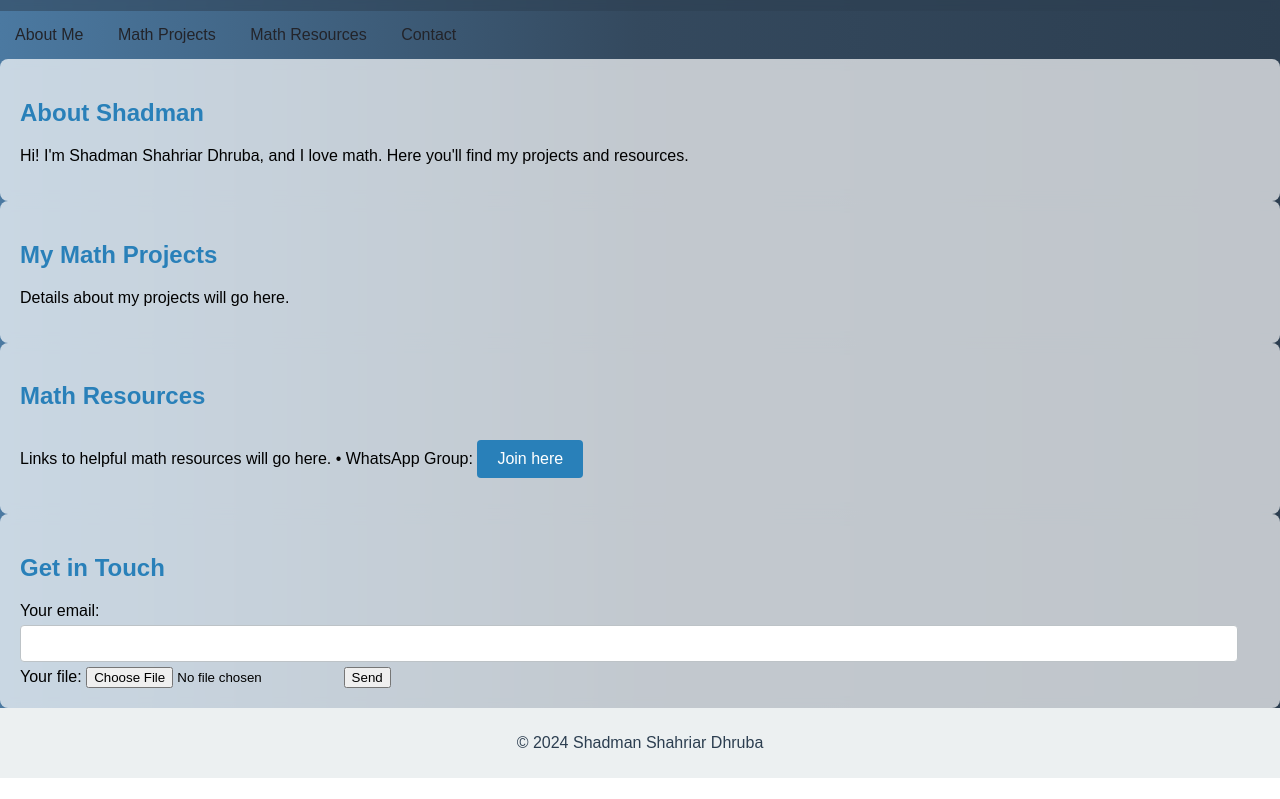
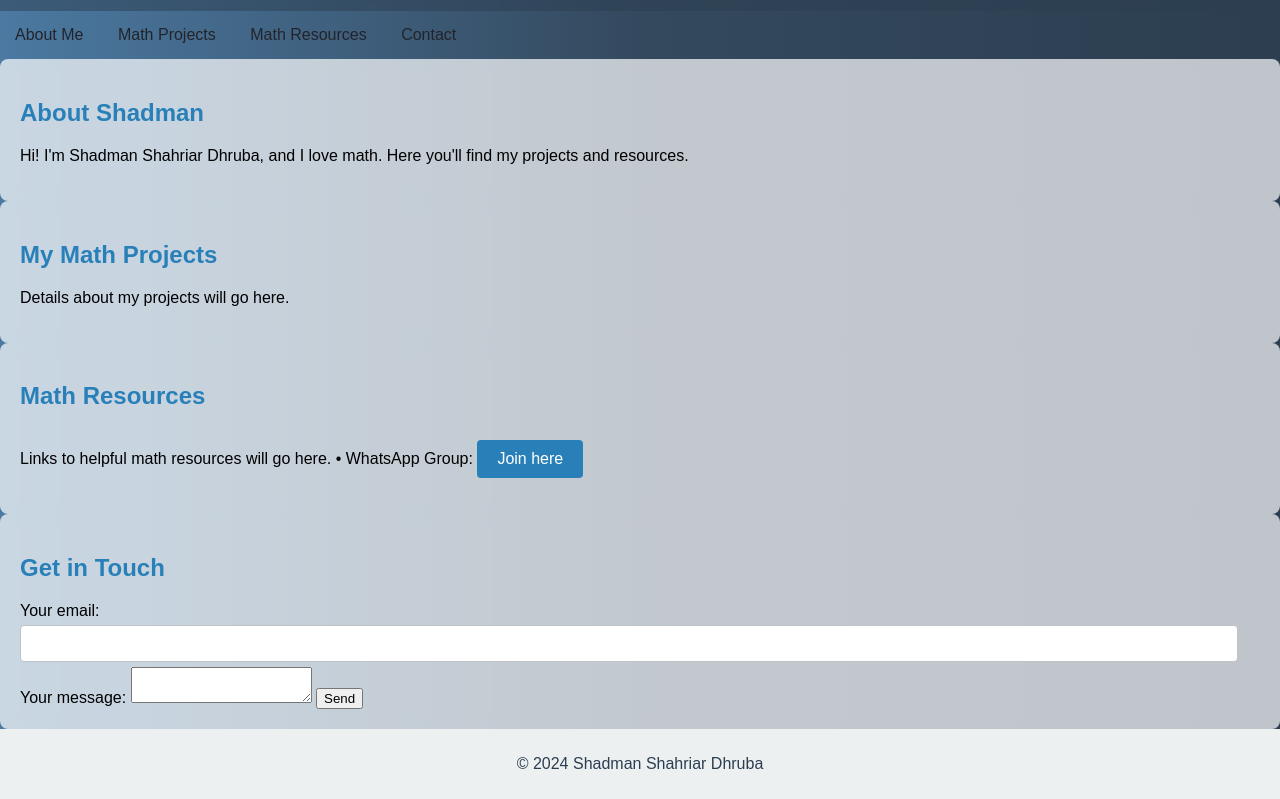
Before and after one commit to ssdhruba/dhrubainfo, a plain HTML site: page index.html in a window 1280 px wide. Shown: the part 89-888 px from the top of the page. Before the commit the page ends 867 px from the top, so only its background shows below. Drawn offline with Linux system fonts and the light colour scheme.

Commit message:
Update index.html
Signed-off-by: ssdhruba <shadmanshahriarforai7@gmail.com>

```diff
--- a/index.html
+++ b/index.html
@@ -110,17 +110,19 @@
         <h2>Get in Touch</h2>
         <!-- modify this form HTML and place wherever you want your form -->
 <!-- modify this form HTML and place wherever you want your form -->
-<form action="https://formspree.io/f/mldejpdj"
+<form
+  action="https://formspree.io/f/mldejpdj"
   method="POST"
-  enctype="multipart/form-data">
+>
   <label>
     Your email:
     <input type="email" name="email">
   </label>
   <label>
-    Your file:
-    <input type="file" name="upload">
+    Your message:
+    <textarea name="message"></textarea>
   </label>
+  <!-- your other form fields go here -->
   <button type="submit">Send</button>
 </form>
 
```
